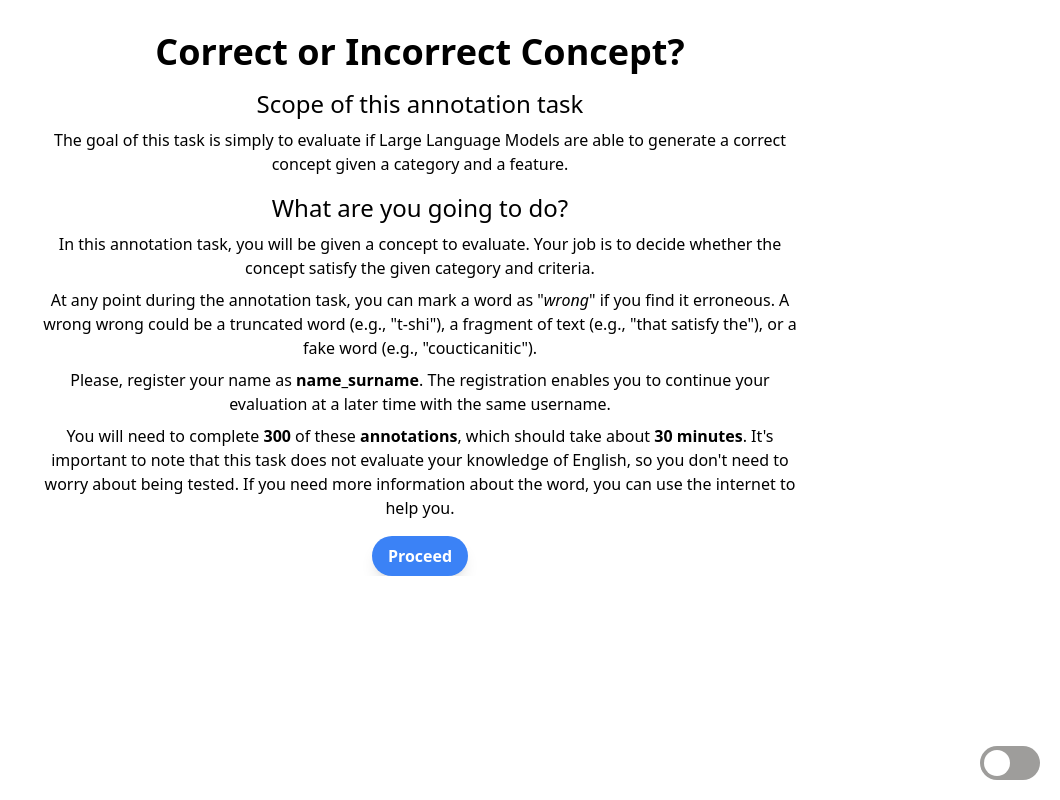
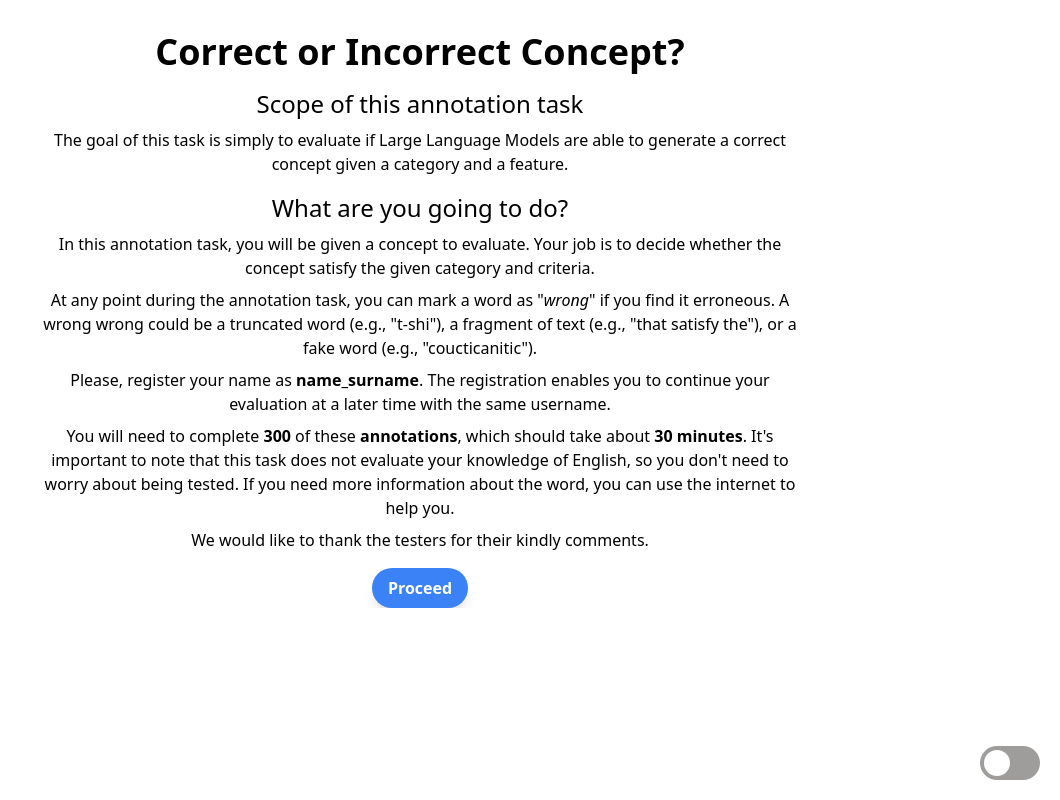
Before and after one commit to GioSira/semagram_annotation, a React (Vite) app: page / in a window 1280 px wide. Shown: the whole page, without its empty margins (220-1280 px from the left). Built offline with nearby package versions, Linux system fonts and the light colour scheme.

Commit message:
updated App.tsx and Disclaimer.tsx

```diff
--- a/src/App.tsx
+++ b/src/App.tsx
@@ -261,7 +261,7 @@ function App() {
             : <div>
                 <div className="text-center justify-center mt-12">
                     {<MadeByMe/>}
-                    <h1 className="text-4xl font-bold">Is the concept correct with respect to the category and the criteria?</h1>
+                    <h1 className="text-4xl font-bold">Is the semantic information correct with respect to the criterium?</h1>
                     <p className="text-xl mt-6" id="line">
                         Concept: <span className="ring-2 ring-blue-500 ring-offset-4 ring-offset-slate-50 rounded-md">
                             <b>{
--- a/src/Disclaimer.tsx
+++ b/src/Disclaimer.tsx
@@ -31,6 +31,9 @@ function Disclaimer() {
                     does not evaluate your knowledge of English, so you don't need to worry about being tested. If
                     you need more information about the word, you can use the internet to help you.
                 </p>
+                <p className="mt-2">
+                    We would like to thank the testers for their kindly comments.
+                </p>
             </div>
         </div>
     );
```
